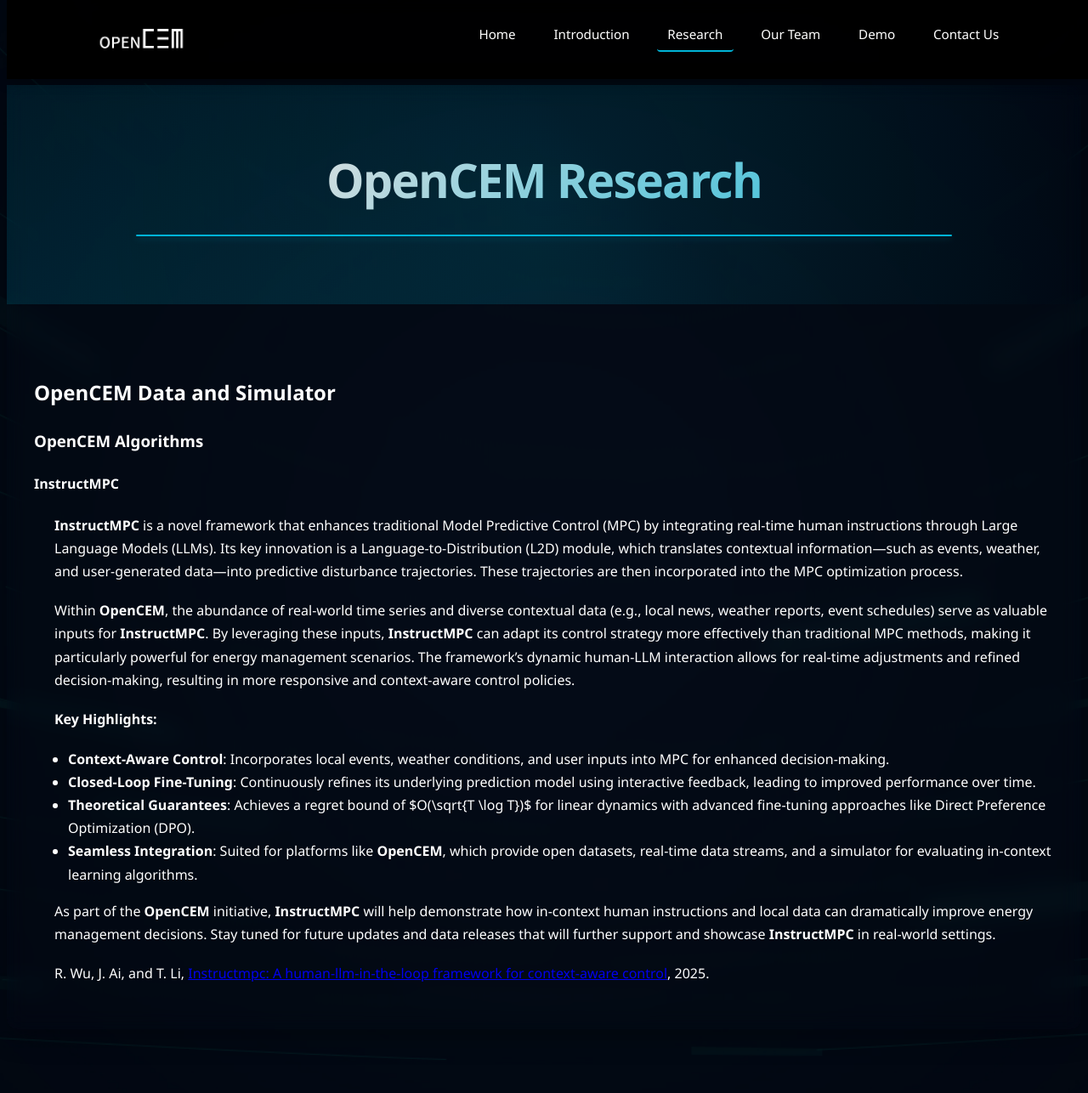
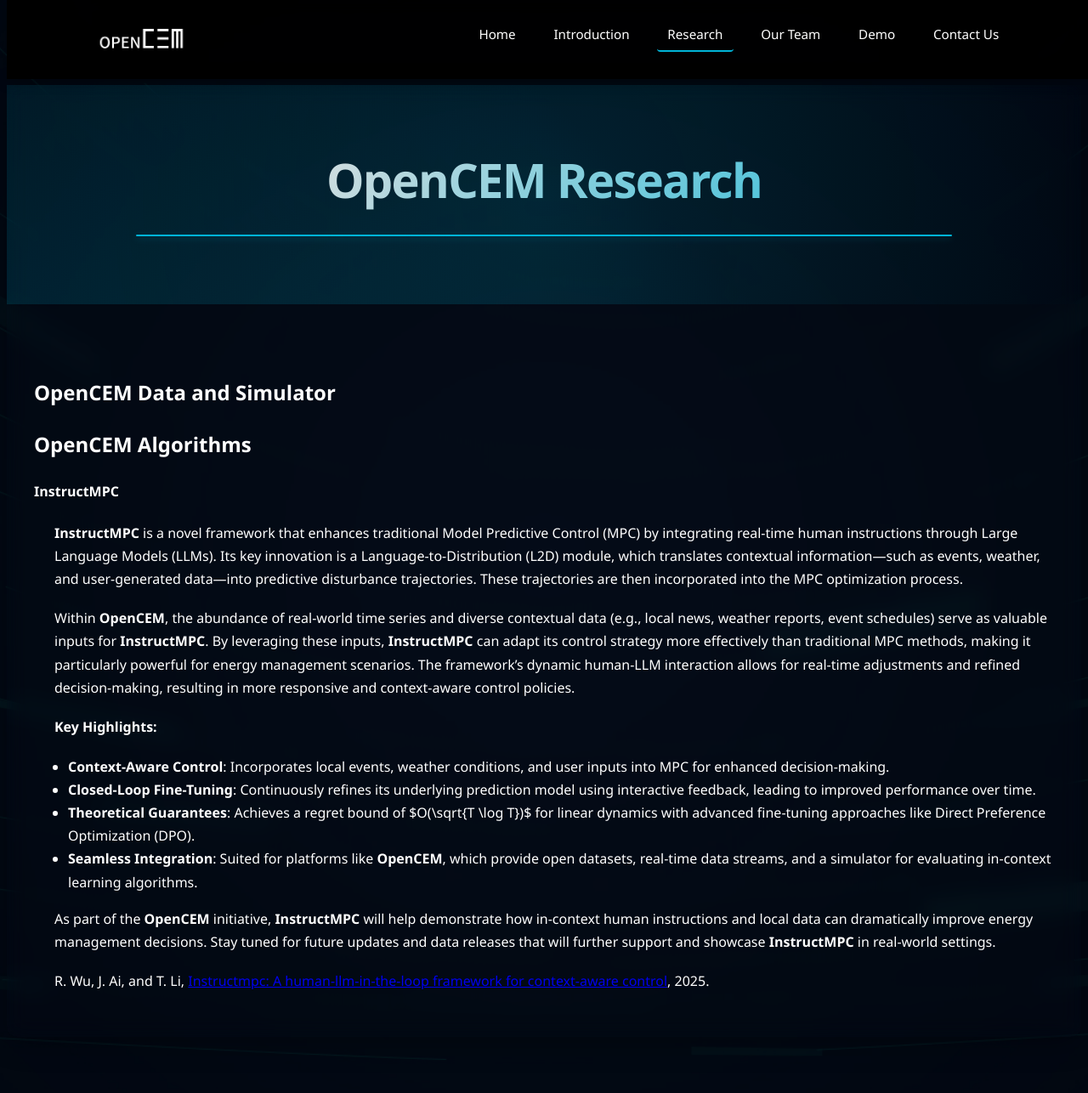
Before and after one commit to OpenCEM-platform/opencem-platform.github.io, a Jekyll site: the page built from research.markdown, in a window 1280 px wide and 1300 px high. Shown: the top 1286 px of the window at 85% size. Built offline with Jekyll 4.4.1, drawn with Linux system fonts in a browser that asks for light colours.

```diff
--- a/research.markdown
+++ b/research.markdown
@@ -4,7 +4,7 @@ title: OpenCEM Research
 ---
 ## OpenCEM Data and Simulator
 
-### OpenCEM Algorithms
+## OpenCEM Algorithms
 
 #### InstructMPC
 
```
